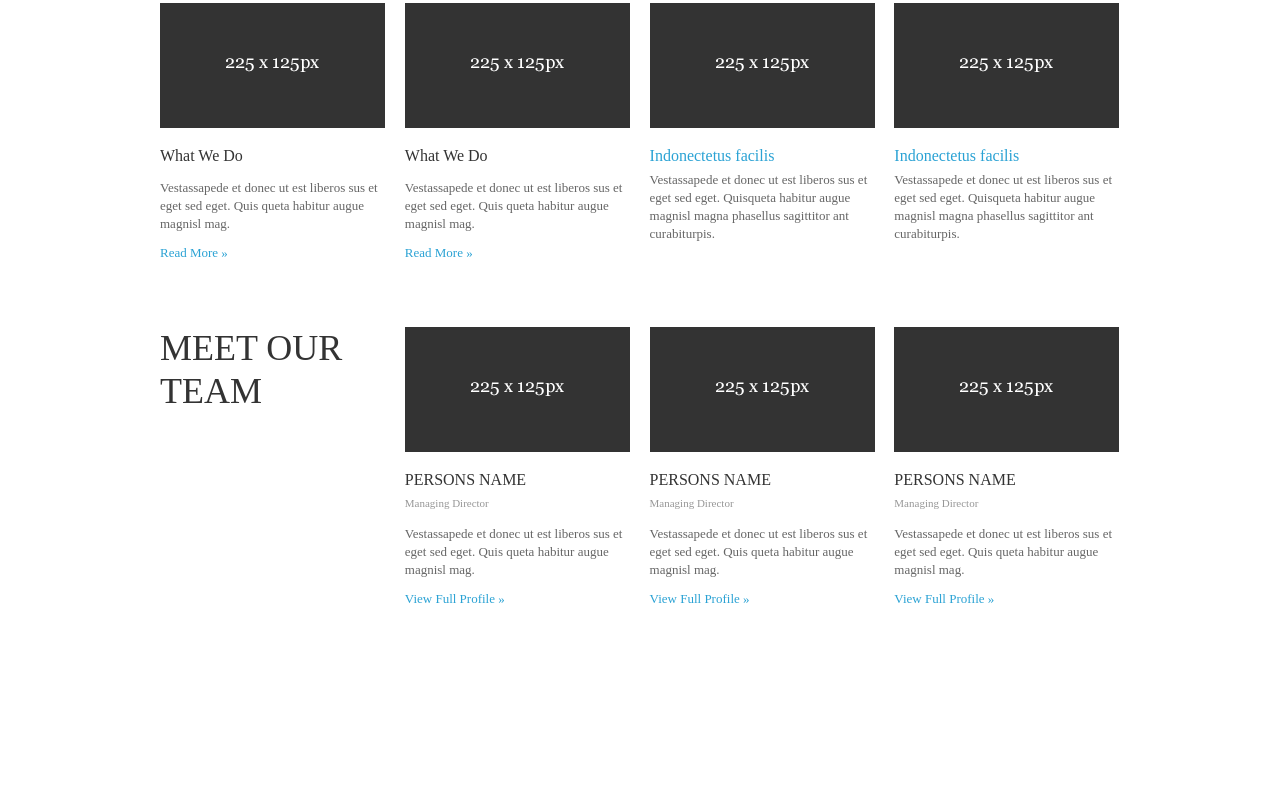
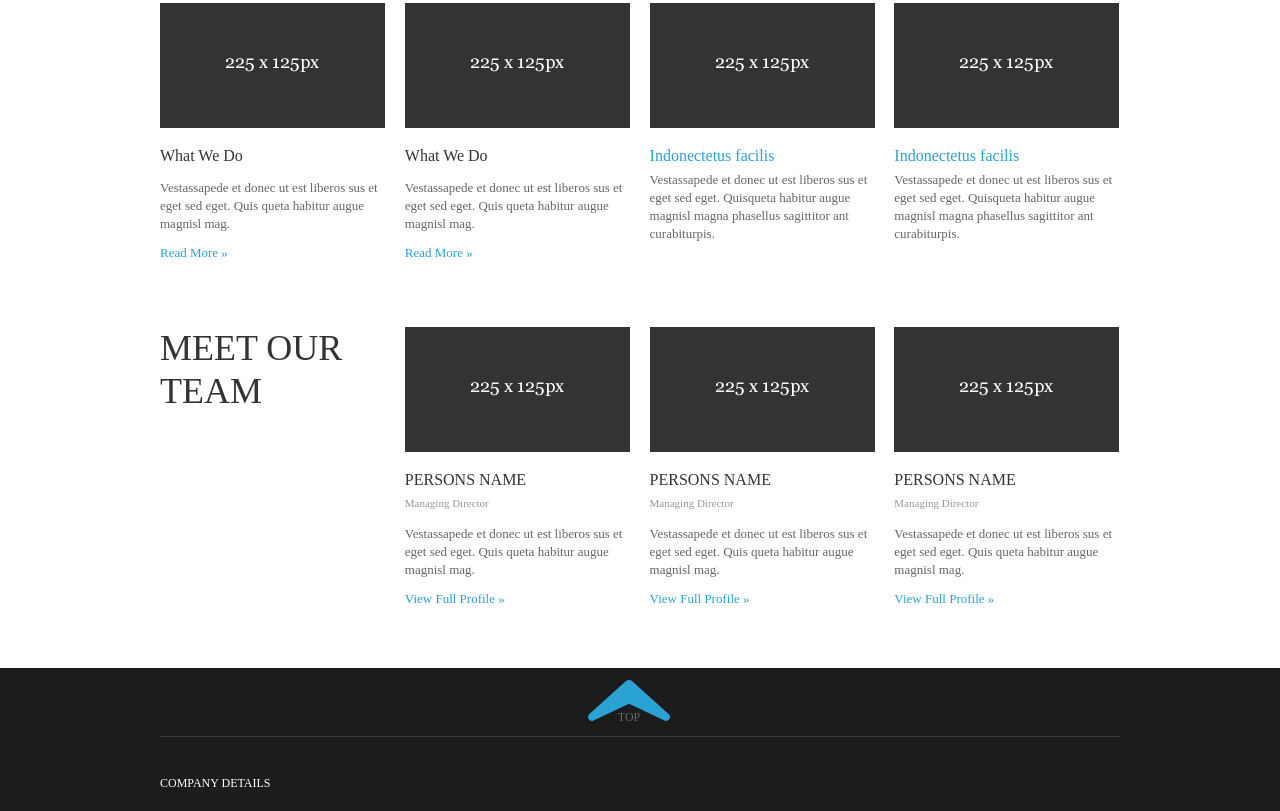
Before and after one commit to LianaGrigoryan92/c2sTask, a plain HTML site: page index.html in a window 1280 px wide. Shown: the part 813-1624 px from the top of the page. Before the commit the page ends 1481 px from the top, so only its background shows below. Drawn offline with nearby package versions, Linux system fonts and the light colour scheme.

Commit message:
footer section finalizing

```diff
--- a/index.html
+++ b/index.html
@@ -388,7 +388,51 @@
 
 
 </main>
-<footer></footer>
+
+<footer class="site-footer">
+    <div class="content">
+        <div class="footer-top-arrow">
+
+          <span class="scroll-top" ><img src="img/Arrow2.png" alt="arrow"></span>
+        </div>
+        <div class="footer-content">
+
+            <div class="blog-posts post-first">
+
+
+                <p class="footer-title">COMPANY DETAILS</p>
+
+                <ul class="footer-text-part">
+                    <li class="footer-info-text"></li>
+                </ul>
+
+                <ul class="footer-text-part">
+                    <li class="footer-info-text"></li>
+                    <li class="footer-info-text"></li>
+                    <li class="footer-info-text"></li>
+                    <li class="footer-info-text"></li>
+                    <li class="footer-info-text"></li>
+
+                </ul>
+
+                <div class="footer-text-part">
+                    <p class="footer-info-text"></p>
+                    <p class="footer-info-text"></p>
+                    <p class="footer-info-text"></p>
+                </div>
+
+
+
+            </div>
+            <div class="blog-posts"></div>
+            <div class="blog-posts"></div>
+            <div class="blog-posts"></div>
+
+
+        </div>
+
+    </div>
+</footer>
 
 
 
--- a/styles/site.scss
+++ b/styles/site.scss
@@ -551,3 +551,49 @@ html, body {
 	}
 
 }
+
+.site-footer{
+  width: 100%;
+  background: #1c1c1c;
+
+
+  .footer-top-arrow{
+
+    width: 100%;
+    text-align: center;
+    padding: 12px 0;
+    border-bottom: 1px solid #3d3d3d;
+
+    .scroll-top{
+
+      &:after{
+        content: "top";
+        text-transform: uppercase;
+        color: #666666;
+        font-size:12px;
+        position: relative;
+        right: 52px;
+
+
+
+      }
+    }
+  }
+
+  .footer-content{
+
+    @include clear();
+       padding: 40px 0 0 0 ;
+
+    .footer-title{
+
+      font-size:12px;
+      color: #ffffff;
+      text-transform: uppercase;
+      margin: 0 0 22px 0;
+
+
+    }
+
+  }
+}
```
Also changed, not shown: styles/style.css.
